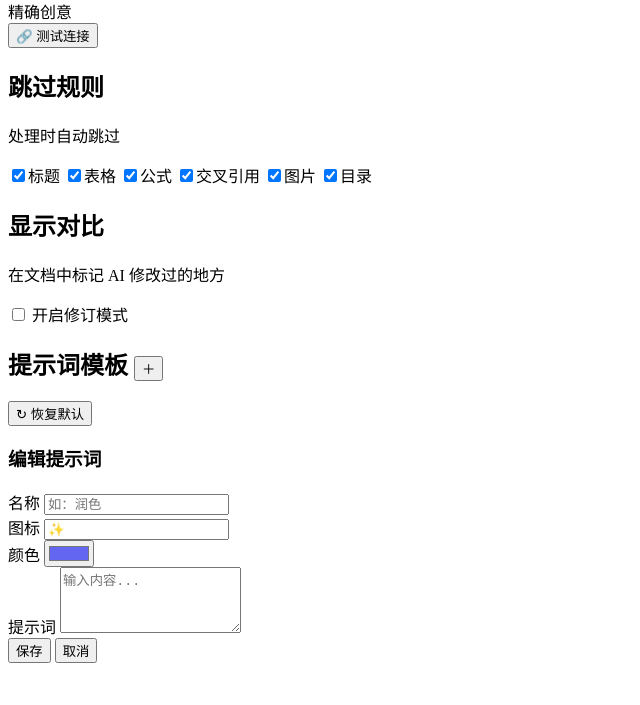
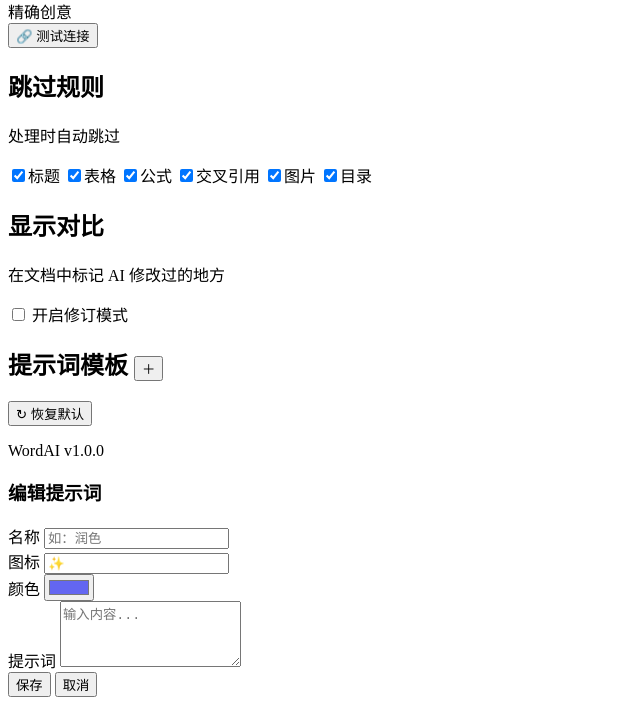
Before and after one commit to iwvw-per/WordAI, a website: page src/taskpane/taskpane.html in a window 1280 px wide. Shown: the part 983-1688 px from the top of the page, without its empty margins (0-640 px from the left). Before the commit the page ends 1654 px from the top, so only its background shows below. Drawn offline with Linux system fonts and the light colour scheme.

Commit message:
feat: 在设置页底部添加版本号显示 v1.0.0

```diff
--- a/src/taskpane/taskpane.html
+++ b/src/taskpane/taskpane.html
@@ -189,6 +189,10 @@
         <div id="prompt-list" class="prompt-list"></div>
         <button class="btn btn-ghost btn-block btn-sm" id="reset-prompts-btn">↻ 恢复默认</button>
       </section>
+
+      <footer class="settings-footer">
+        <p>WordAI v1.0.0</p>
+      </footer>
     </div>
   </div>
 
```
